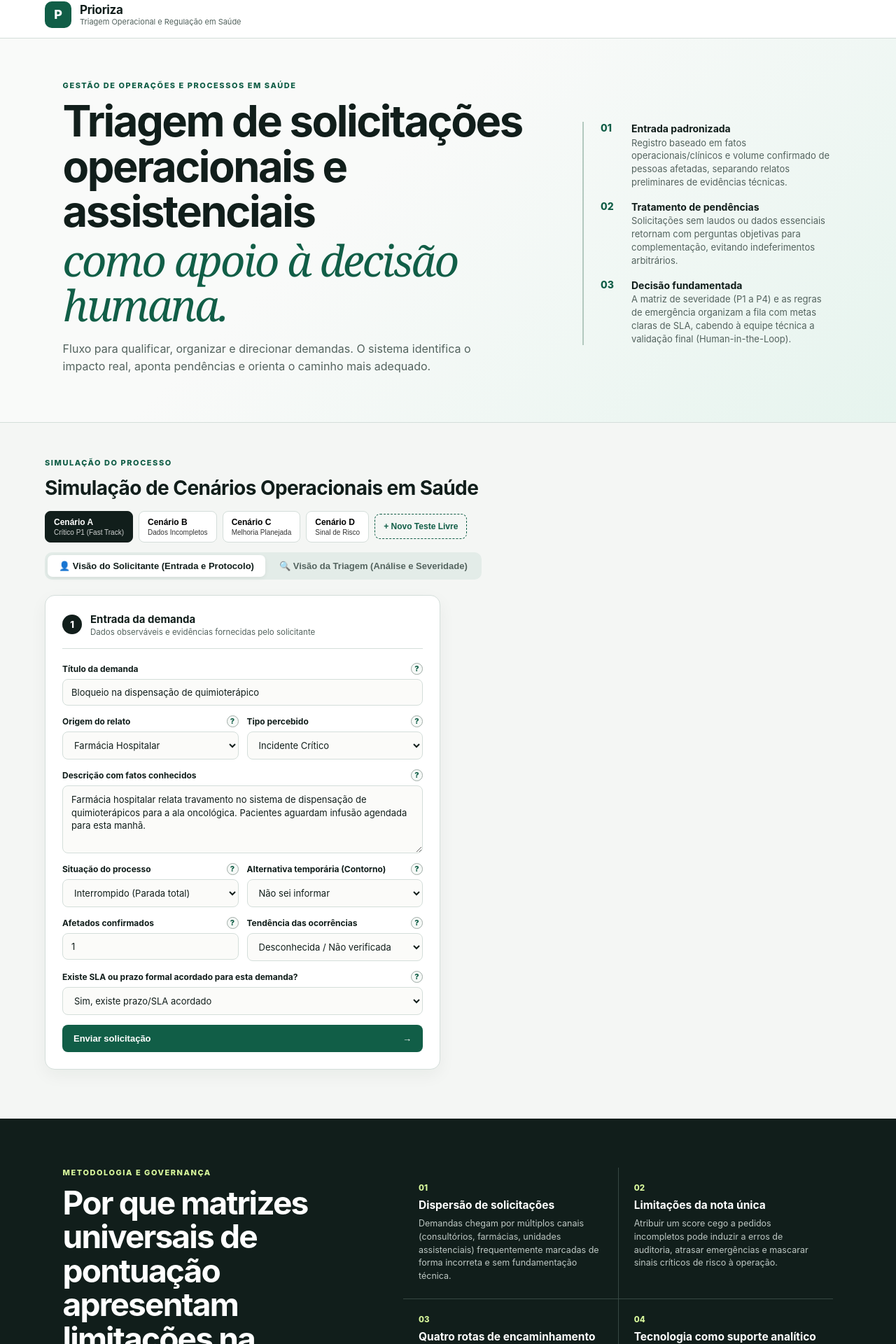
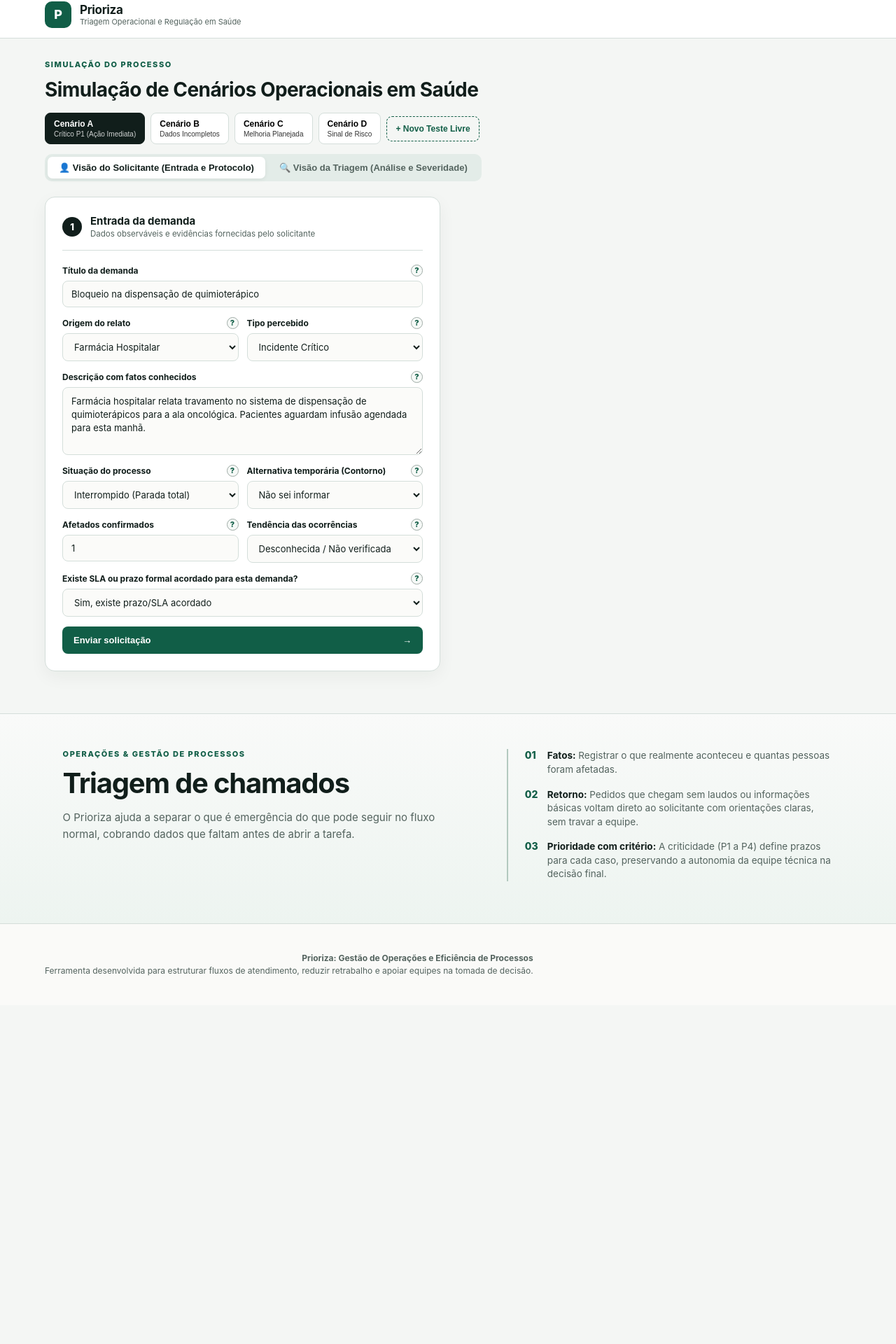
Before and after one commit to thaycarv/prioriza-operacoes, a React (Vite) app: page / in a window 1280 px wide. Shown: the part 13-1933 px from the top of the page at 70% size. After the commit the page ends 1449 px from the top, so only its background shows below. Built offline with nearby package versions, Linux system fonts and the light colour scheme.

Commit message:
refactor: remover termo Fast Track e reposicionar diretrizes operacionais ao final (resolve #7)

```diff
--- a/src/App.tsx
+++ b/src/App.tsx
@@ -87,31 +87,7 @@ export default function App() {
     <main>
       <Header />
 
-      {/* Seção Principal de Apresentação */}
-      <section className="hero">
-        <div>
-          <p className="eyebrow">{textos.apresentacao.categoria}</p>
-          <h1>
-            {textos.apresentacao.titulo}
-            <br />
-            <em>{textos.apresentacao.destaque}</em>
-          </h1>
-          <p className="lede">{textos.apresentacao.descricao}</p>
-        </div>
-
-        <div className="principles">
-          {textos.principios.map((item) => [
-            <span key={`${item.numero}-numero`}>{item.numero}</span>,
-            <p key={`${item.numero}-texto`}>
-              <b>{item.titulo}</b>
-              <br />
-              {item.descricao}
-            </p>,
-          ])}
-        </div>
-      </section>
-
-      {/* Espaço de Trabalho e Demonstração */}
+      {/* Espaço de Trabalho e Demonstração (Direto no Protótipo) */}
       <section className="workspace">
         <div className="section-head">
           <div>
@@ -168,23 +144,22 @@ export default function App() {
         </div>
       </section>
 
-      {/* Metodologia e Fundamentação */}
-      <section className="case">
-        <div>
-          <p className="eyebrow">{textos.case.categoria}</p>
-          <h2>
-            {textos.case.tituloLinha1}
-            <br />
-            {textos.case.tituloLinha2}
-          </h2>
+      {/* Diretrizes e Princípios Operacionais */}
+      <section className="about-section">
+        <div className="about-header">
+          <p className="eyebrow">{textos.apresentacao.categoria}</p>
+          <h2>{textos.apresentacao.titulo}</h2>
+          <p className="lede">{textos.apresentacao.descricao}</p>
         </div>
-        <div className="case-grid">
-          {textos.case.etapas.map((etapa) => (
-            <article key={etapa.numero}>
-              <span>{etapa.numero}</span>
-              <b>{etapa.titulo}</b>
-              <p>{etapa.descricao}</p>
-            </article>
+
+        <div className="principles">
+          {textos.principios.map((item) => (
+            <div key={item.numero} className="principle-item">
+              <span className="principle-num">{item.numero}</span>
+              <p>
+                <b>{item.titulo}:</b> {item.descricao}
+              </p>
+            </div>
           ))}
         </div>
       </section>
--- a/src/components/ScenarioSelector.tsx
+++ b/src/components/ScenarioSelector.tsx
@@ -6,7 +6,7 @@ export const scenarioData: Record<
   { form: DemandForm; badge: string; description: string }
 > = {
   A: {
-    badge: "Crítico P1 (Fast Track)",
+    badge: "Crítico P1 (Ação Imediata)",
     description: "Bloqueio na dispensação de quimioterápico (Severidade P1 com início imediato)",
     form: {
       title: "Bloqueio na dispensação de quimioterápico",
--- a/src/components/TriageResultPanel.tsx
+++ b/src/components/TriageResultPanel.tsx
@@ -68,7 +68,7 @@ export const TriageResultPanel: React.FC<TriageResultPanelProps> = ({
           {/* Alerta de Triagem Imediata */}
           {result.route === "triage" && (
             <div className="urgency-rule warning-rule">
-              <small>ALERTA DE ATENÇÃO IMEDIATA (FAST TRACK)</small>
+              <small>ALERTA DE ATENÇÃO IMEDIATA</small>
               <b>Possível incidente com risco de agravamento</b>
               <p>
                 O chamado menciona impacto crítico ou risco de paralisação. A
@@ -109,7 +109,7 @@ export const TriageResultPanel: React.FC<TriageResultPanelProps> = ({
                   <b>Atendimento com início imediato</b>
                   <p>
                     A urgência máxima exige acionamento prioritário da equipe,
-                    tratando o ticket como emergência operacional (Fast Track).
+                    tratando o ticket como emergência operacional prioritária.
                   </p>
                 </div>
               )}
--- a/src/lib/triageEngine.ts
+++ b/src/lib/triageEngine.ts
@@ -12,7 +12,7 @@ export const PRIORITY_DEFINITIONS: Record<
 > = {
   P1: {
     level: "P1",
-    name: "Crítico (Fast Track)",
+    name: "Crítico (Ação Imediata)",
     slaLabel: "Atendimento Imediato (até 1 hora)",
     color: "#dc2626",
     badgeClass: "badge-p1",
@@ -280,7 +280,7 @@ export function evaluateDemand(form: DemandForm): TriageResult {
     if (criticalSignal) {
       return {
         route: "triage",
-        routeTitle: "Triagem Humana Imediata (Fast Track)",
+        routeTitle: "Triagem Imediata de Risco",
         routeDescription:
           "Sinais de possível criticidade detectados com dados incompletos. A análise humana começa de imediato enquanto se solicita complementação.",
         missingFields: missing,
--- a/src/styles.css
+++ b/src/styles.css
@@ -165,14 +165,9 @@ body {
   font-weight: 600;
 }
 
-/* Hero Section */
-.hero {
-  padding: 60px 7vw 50px;
-  display: grid;
-  grid-template-columns: 1.3fr 0.7fr;
-  gap: 6vw;
-  background: linear-gradient(135deg, #f9faf9 40%, #e6f4ee 100%);
-  border-bottom: 1px solid var(--line);
+/* Workspace (Principal: Direto no Protótipo) */
+.workspace {
+  padding: 30px 5vw 60px;
 }
 
 .eyebrow {
@@ -184,61 +179,63 @@ body {
   text-transform: uppercase;
 }
 
-.hero h1,
-.case h2 {
-  font-size: clamp(34px, 4.8vw, 62px);
-  line-height: 1.05;
-  letter-spacing: -0.04em;
-  margin: 0;
-}
-
-.hero h1 em {
-  font-family: Georgia, serif;
-  font-weight: 400;
-  color: var(--green);
-  font-style: italic;
-  display: block;
-  margin-top: 4px;
-}
-
 .lede {
-  font-size: 16px;
+  font-size: 15px;
   line-height: 1.6;
   color: var(--muted);
   max-width: 620px;
-  margin-top: 18px;
+  margin-top: 14px;
 }
 
-.principles {
+/* About Section (Diretrizes Operacionais ao final) */
+.about-section {
+  padding: 50px 7vw 60px;
+  background: linear-gradient(180deg, #f9faf9 0%, #edf4f0 100%);
+  border-top: 1px solid var(--line);
+  display: grid;
+  grid-template-columns: 1.1fr 0.9fr;
+  gap: 5vw;
+}
+
+.about-header h2 {
+  font-size: clamp(26px, 3.2vw, 40px);
+  line-height: 1.15;
+  letter-spacing: -0.03em;
+  margin: 0 0 12px;
+  color: var(--ink);
+}
+
+.about-section .principles {
   align-self: center;
-  display: grid;
-  grid-template-columns: 32px 1fr;
-  gap: 16px 12px;
+  display: flex;
+  flex-direction: column;
+  gap: 16px;
   border-left: 2px solid #b3c9bf;
   padding-left: 24px;
 }
 
-.principles span {
+.principle-item {
+  display: flex;
+  gap: 12px;
+  align-items: baseline;
+}
+
+.principle-num {
   color: var(--green);
   font-weight: 800;
   font-size: 14px;
+  min-width: 20px;
 }
 
-.principles p {
+.principle-item p {
   margin: 0;
   color: var(--muted);
   line-height: 1.45;
-  font-size: 13px;
+  font-size: 13.5px;
 }
 
-.principles b {
+.principle-item b {
   color: var(--ink);
-  font-size: 14px;
-}
-
-/* Workspace */
-.workspace {
-  padding: 50px 5vw 70px;
 }
 
 .section-head {
@@ -1193,56 +1190,6 @@ body {
   margin: 0 auto;
 }
 
-/* Case Section */
-.case {
-  background: var(--ink);
-  color: white;
-  padding: 70px 7vw;
-  display: grid;
-  grid-template-columns: 0.8fr 1.2fr;
-  gap: 6vw;
-}
-
-.case .eyebrow {
-  color: var(--lime);
-}
-
-.case h2 {
-  font-size: clamp(28px, 3.6vw, 48px);
-}
-
-.case-grid {
-  display: grid;
-  grid-template-columns: 1fr 1fr;
-  gap: 1px;
-  background: #364843;
-}
-
-.case-grid article {
-  background: var(--ink);
-  padding: 22px;
-  display: flex;
-  flex-direction: column;
-  gap: 8px;
-}
-
-.case-grid span {
-  color: var(--lime);
-  font-size: 11.5px;
-  font-weight: 800;
-}
-
-.case-grid b {
-  font-size: 15.5px;
-}
-
-.case-grid p {
-  margin: 0;
-  color: #bdc7c3;
-  line-height: 1.5;
-  font-size: 12.5px;
-}
-
 /* Footer */
 footer {
   padding: 28px 5vw;
@@ -1261,16 +1208,17 @@ footer p:last-child {
 
 /* Responsive */
 @media (max-width: 900px) {
-  .hero,
-  .grid,
-  .case {
+  .about-section,
+  .grid {
     grid-template-columns: 1fr;
   }
-  .hero {
-    padding-top: 40px;
+  .about-section {
+    padding-top: 36px;
   }
-  .principles {
+  .about-section .principles {
     margin-top: 16px;
+    border-left: 0;
+    padding-left: 0;
   }
   .section-head {
     align-items: flex-start;
@@ -1282,16 +1230,12 @@ footer p:last-child {
   .workspace {
     padding-inline: 14px;
   }
-  .hero,
-  .case {
+  .about-section {
     padding-inline: 18px;
   }
   .cols,
   .assistant-grid,
   .triage-actions-bar {
-    grid-template-columns: 1fr;
-  }
-  .case-grid {
     grid-template-columns: 1fr;
   }
   footer {
--- a/src/textos.ts
+++ b/src/textos.ts
@@ -1,5 +1,5 @@
 // Textos institucionais e operacionais do Prioriza
-// Tom equilibrado: profissional, claro e objetivo, sem excesso de informalidade e sem jargões desnecessários.
+// Tom equilibrado: profissional, claro, direto e sem jargões.
 
 export const textos = {
   marca: {
@@ -9,31 +9,31 @@ export const textos = {
   },
 
   apresentacao: {
-    categoria: "GESTÃO DE OPERAÇÕES E PROCESSOS EM SAÚDE",
-    titulo: "Triagem de solicitações operacionais e assistenciais",
-    destaque: "como apoio à decisão humana.",
+    categoria: "OPERAÇÕES & GESTÃO DE PROCESSOS",
+    titulo: "Triagem de chamados",
+    destaque: "",
     descricao:
-      "Fluxo para qualificar, organizar e direcionar demandas. O sistema identifica o impacto real, aponta pendências e orienta o caminho mais adequado.",
+      "O Prioriza ajuda a separar o que é emergência do que pode seguir no fluxo normal, cobrando dados que faltam antes de abrir a tarefa.",
   },
 
   principios: [
     {
       numero: "01",
-      titulo: "Entrada padronizada",
+      titulo: "Fatos",
       descricao:
-        "Registro baseado em fatos operacionais/clínicos e volume confirmado de pessoas afetadas, separando relatos preliminares de evidências técnicas.",
+        "Registrar o que realmente aconteceu e quantas pessoas foram afetadas.",
     },
     {
       numero: "02",
-      titulo: "Tratamento de pendências",
+      titulo: "Retorno",
       descricao:
-        "Solicitações sem laudos ou dados essenciais retornam com perguntas objetivas para complementação, evitando indeferimentos arbitrários.",
+        "Pedidos que chegam sem laudos ou informações básicas voltam direto ao solicitante com orientações claras, sem travar a equipe.",
     },
     {
       numero: "03",
-      titulo: "Decisão fundamentada",
+      titulo: "Prioridade com critério",
       descricao:
-        "A matriz de severidade (P1 a P4) e as regras de emergência organizam a fila com metas claras de SLA, cabendo à equipe técnica a validação final (Human-in-the-Loop).",
+        "A criticidade (P1 a P4) define prazos para cada caso, preservando a autonomia da equipe técnica na decisão final.",
     },
   ],
 
@@ -42,43 +42,10 @@ export const textos = {
     titulo: "Simulação de Cenários Operacionais em Saúde",
   },
 
-  case: {
-    categoria: "METODOLOGIA E GOVERNANÇA",
-    tituloLinha1: "Por que matrizes universais de pontuação",
-    tituloLinha2: "apresentam limitações na operação em saúde?",
-
-    etapas: [
-      {
-        numero: "01",
-        titulo: "Dispersão de solicitações",
-        descricao:
-          "Demandas chegam por múltiplos canais (consultórios, farmácias, unidades assistenciais) frequentemente marcadas de forma incorreta e sem fundamentação técnica.",
-      },
-      {
-        numero: "02",
-        titulo: "Limitações da nota única",
-        descricao:
-          "Atribuir um score cego a pedidos incompletos pode induzir a erros de auditoria, atrasar emergências e mascarar sinais críticos de risco à operação.",
-      },
-      {
-        numero: "03",
-        titulo: "Quatro rotas de encaminhamento",
-        descricao:
-          "O modelo adota quatro caminhos: fila operacional qualificada (P1 a P4), retorno para complementação documental, triagem imediata para riscos críticos e backlog para melhorias.",
-      },
-      {
-        numero: "04",
-        titulo: "Tecnologia como suporte analítico",
-        descricao:
-          "Modelos de inteligência auxiliam na síntese de evidências e identificação de lacunas, mantendo a responsabilidade da decisão sob controle do profissional responsável.",
-      },
-    ],
-  },
-
   rodape: {
-    titulo: "Prioriza: Projeto de Operações e Melhoria Contínua em Saúde",
+    titulo: "Prioriza: Gestão de Operações e Eficiência de Processos",
     observacao:
-      "Protótipo desenvolvido para demonstrar fluxos de triagem e regulação operacional com suporte de modelos analíticos.",
+      "Ferramenta desenvolvida para estruturar fluxos de atendimento, reduzir retrabalho e apoiar equipes na tomada de decisão.",
     competencias: "",
   },
 } as const;
```
Also changed, not shown: 2 other files (tests, documents, lock files or other folders).
